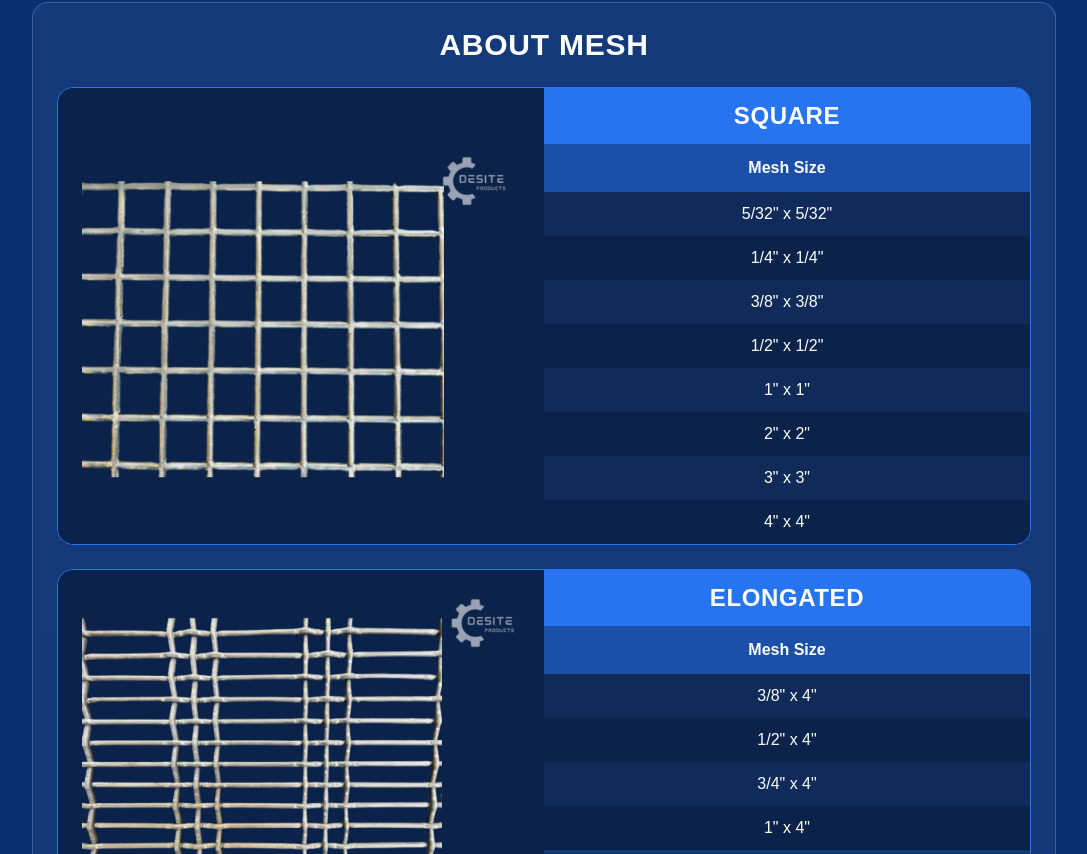
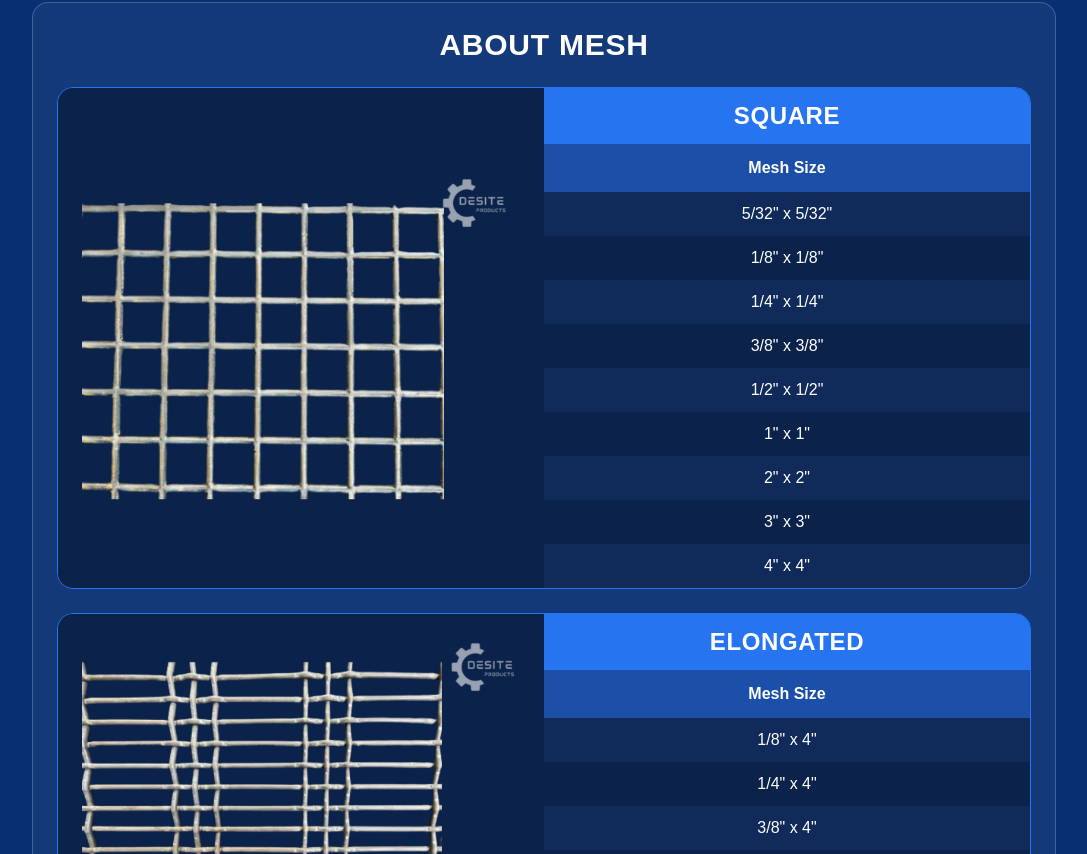
Before and after one commit to DeSiteProducts/DeSite-USA-Landing-Page, a Next.js app: page / in a window 1280 px wide. Shown: the part 5146-6000 px from the top of the page, without its empty margins (96-1183 px from the left). Built offline with nearby package versions, Linux system fonts and the light colour scheme; no server answers.

Commit message:
Mesh sizes
Mesh sizes

```diff
--- a/app/page.tsx
+++ b/app/page.tsx
@@ -827,6 +827,7 @@ export default function Home() {
                 <tbody>
                   {[
                     ['5/32" x 5/32"'],
+                    ['1/8" x 1/8"'],
                     ['1/4" x 1/4"'],
                     ['3/8" x 3/8"'],
                     ['1/2" x 1/2"'],
@@ -880,9 +881,11 @@ export default function Home() {
 
                 <tbody>
                   {[
+                    ['1/8" x 4"'],
+                    ['1/4" x 4"'],
                     ['3/8" x 4"'],
+                    ['3/4" x 4"'],
                     ['1/2" x 4"'],
-                    ['3/4" x 4"'],
                     ['1" x 4"'],
                   ].map((row, index) => (
                     <tr
```
